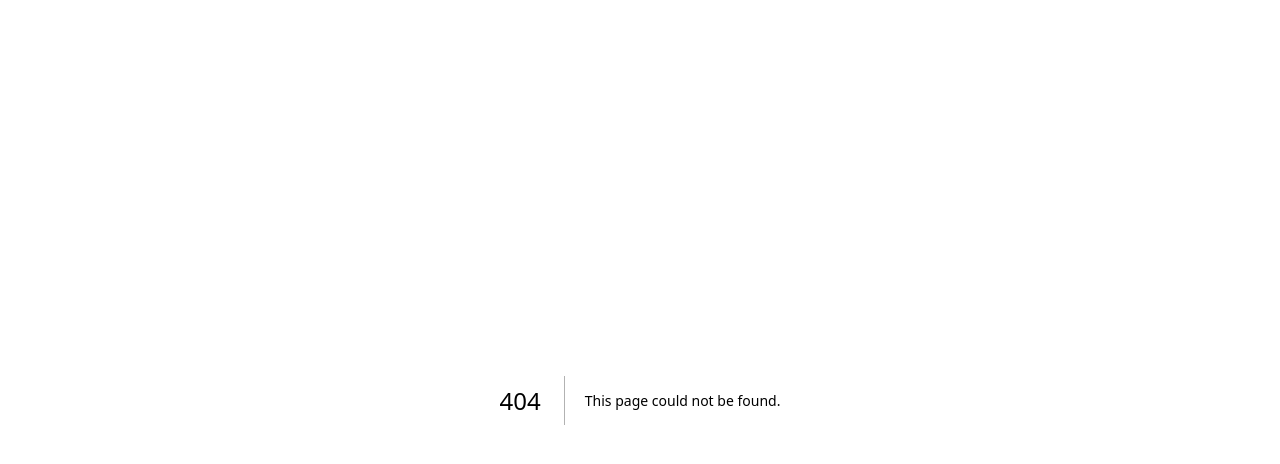
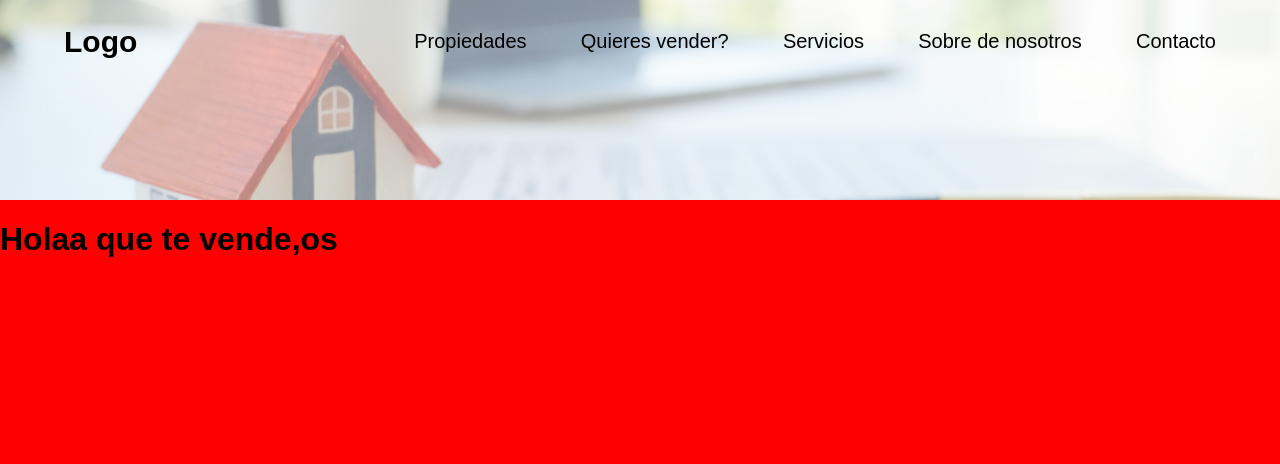
Before and after one commit to DeeRo-dev/Inmboliaria, a Next.js app: page /propiedades in a window 1280 px wide. Before the commit this address had no page. Shown: the top 464 px of the page. Built offline with nearby package versions, Linux system fonts and the light colour scheme.

Commit message:
trabajando con el router

```diff
--- a/components/ui/NavBar.jsx
+++ b/components/ui/NavBar.jsx
@@ -12,11 +12,14 @@ export const NavBar = () => {
     <>
       <nav className={style.nav}>
         <div className={style.contentLogo}>
-        <h2>Logo</h2>
+        <Link href="/">
+           <h2>Logo</h2>
+        </Link>
+
         </div>
         <ul className={style.ul}>
-          <li className={style.li}><Link href="/info.-">Propiedades</Link></li>
-          <li className={style.li}><Link href="/">Quieres vender?</Link></li>
+          <li className={style.li}><Link href="/propiedades">Propiedades</Link></li>
+          <li className={style.li}><Link href="/vender">Quieres vender?</Link></li>
           <li className={style.li}><Link href="/">Servicios</Link></li>
           <li className={style.li}><Link href="/">Sobre de nosotros</Link></li>
           <li className={style.li}><Link href="/">Contacto</Link></li>
--- /dev/null
+++ b/pages/propiedades/index.jsx
@@ -0,0 +1,19 @@
+
+import {NavBar} from "../../components/ui/index.jsx";
+import Image from 'next/image';
+import imag from "../../public/banner.jpg";
+import style from "../../styles/Vender.module.css"
+ const Propiedades = ()=>{
+  return (
+    <div>
+      <Image className={style.img} src={imag} alt="not found img"/>
+       <NavBar/>
+     <div className={style.contentData}>
+      <h1>Holaa que te vende,os</h1>
+    </div>
+     </div>
+  )
+}
+
+
+export default Propiedades;
--- /dev/null
+++ b/styles/Vender.module.css
@@ -0,0 +1,17 @@
+.img{
+  width: 100%;
+  height: auto;
+  background-attachment: fixed;
+  position: absolute;
+  z-index: -1;
+  opacity: .5;
+}
+
+.contentData{
+  margin-top: 15vh;
+  position: absolute;
+  height: 800px;
+  width: 100%;
+  background-color: red;
+  z-index: 2;
+}
```
Also changed, not shown: pages/info.jsx (deleted, +0 -14 lines), pages/vender/index.jsx (added, +22 -0 lines), public/banner.jpg (added).
